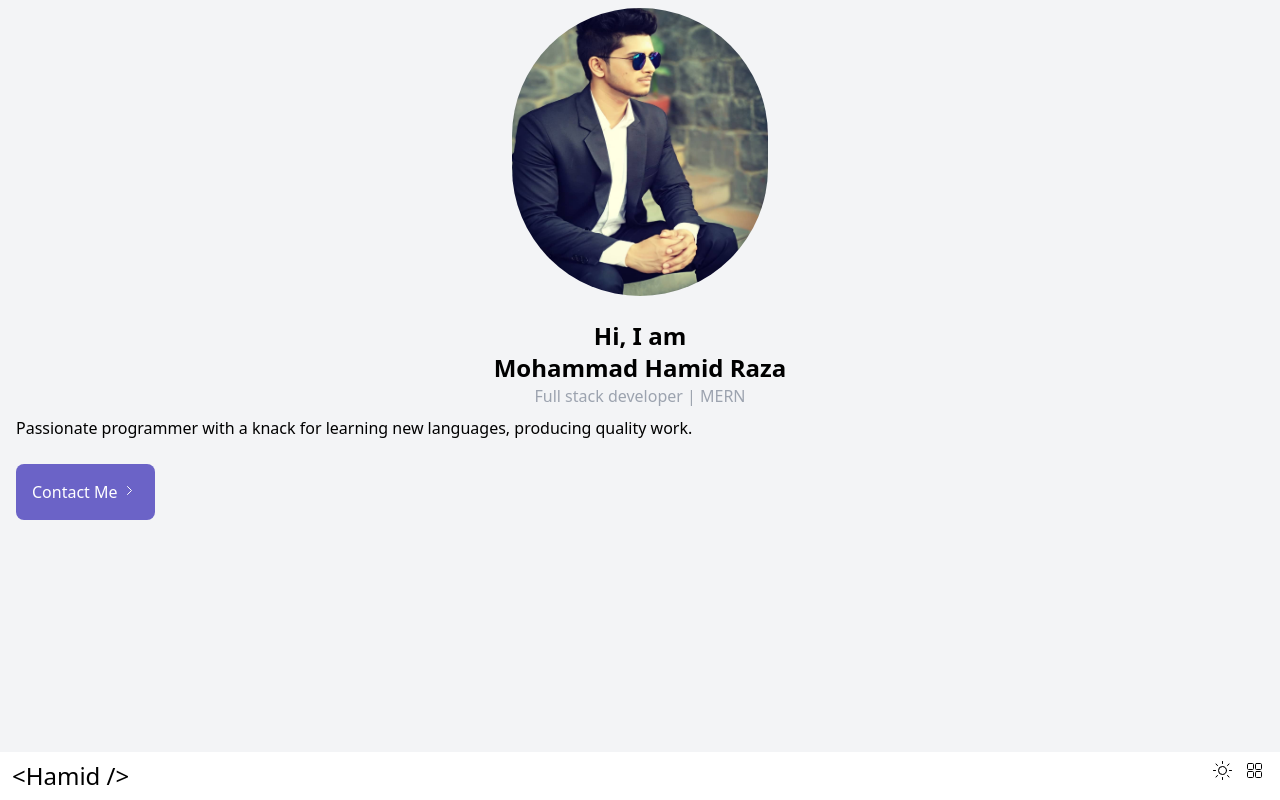
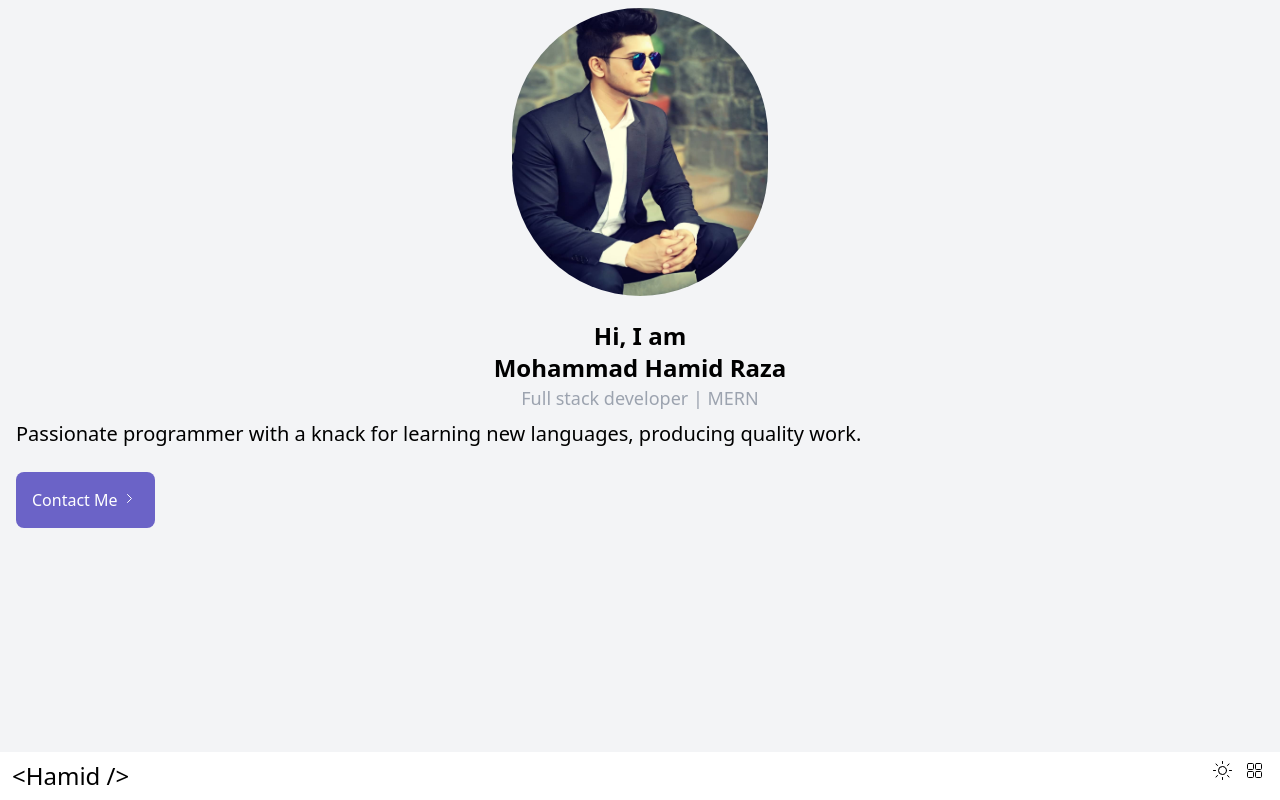
Before and after one commit to HamidRaza94/portfolio, a Next.js app: page / in a window 1280 px wide. Shown: the top 800 px of the page. Built offline with nearby package versions, Linux system fonts and the light colour scheme.

Commit message:
initial commit

```diff
--- a/src/components/home/index.js
+++ b/src/components/home.js
@@ -16,12 +16,12 @@ const Home = () => {
           className={classNames('rounded-full w-64 h-72')}
         />
         <br />
-        <h1 className={classNames('text-2xl font-semibold')}>Hi, I am</h1>
-        <h1 className={classNames('text-2xl font-semibold')}>Mohammad Hamid Raza</h1>
-        <h2 className={classNames('text-gray-400')}>Full stack developer | MERN</h2>
+        <h1 className={classNames('text-2xl font-semibold dark:text-white')}>Hi, I am</h1>
+        <h1 className={classNames('text-2xl font-semibold dark:text-white')}>Mohammad Hamid Raza</h1>
+        <h2 className={classNames('text-lg text-gray-400')}>Full stack developer | MERN</h2>
       </div>
       <div className={classNames('p-2')}>
-        <p>Passionate programmer with a knack for learning new languages, producing quality work.</p>
+        <p className={classNames('text-xl dark:text-white')}>Passionate programmer with a knack for learning new languages, producing quality work.</p>
         <br />
         <Button primary>
           <div className={classNames('flex')}>
--- a/src/pages/index.js
+++ b/src/pages/index.js
@@ -29,7 +29,7 @@ export default function HomeApp() {
         <meta name="viewport" content="width=device-width, initial-scale=1" />
         <link rel="icon" href="/favicon.ico" />
       </Head>
-      <main className="bg-gray-100 z-0">
+      <main className="bg-gray-100 dark:bg-darkest-grey z-0">
         <HomePage />
         <AboutMePage />
       </main>
@@ -37,4 +37,3 @@ export default function HomeApp() {
     </>
   );
 }
-//  h-screen min-h-screen
--- a/tailwind.config.js
+++ b/tailwind.config.js
@@ -15,6 +15,7 @@ module.exports = {
         primary: '#6B63C7',
         grey: '#E5E5E5',
         'dark-grey': '#656565',
+        'darkest-grey': '#474747',
         'light-grey': '#E9E9E9',
       },
     },
```
